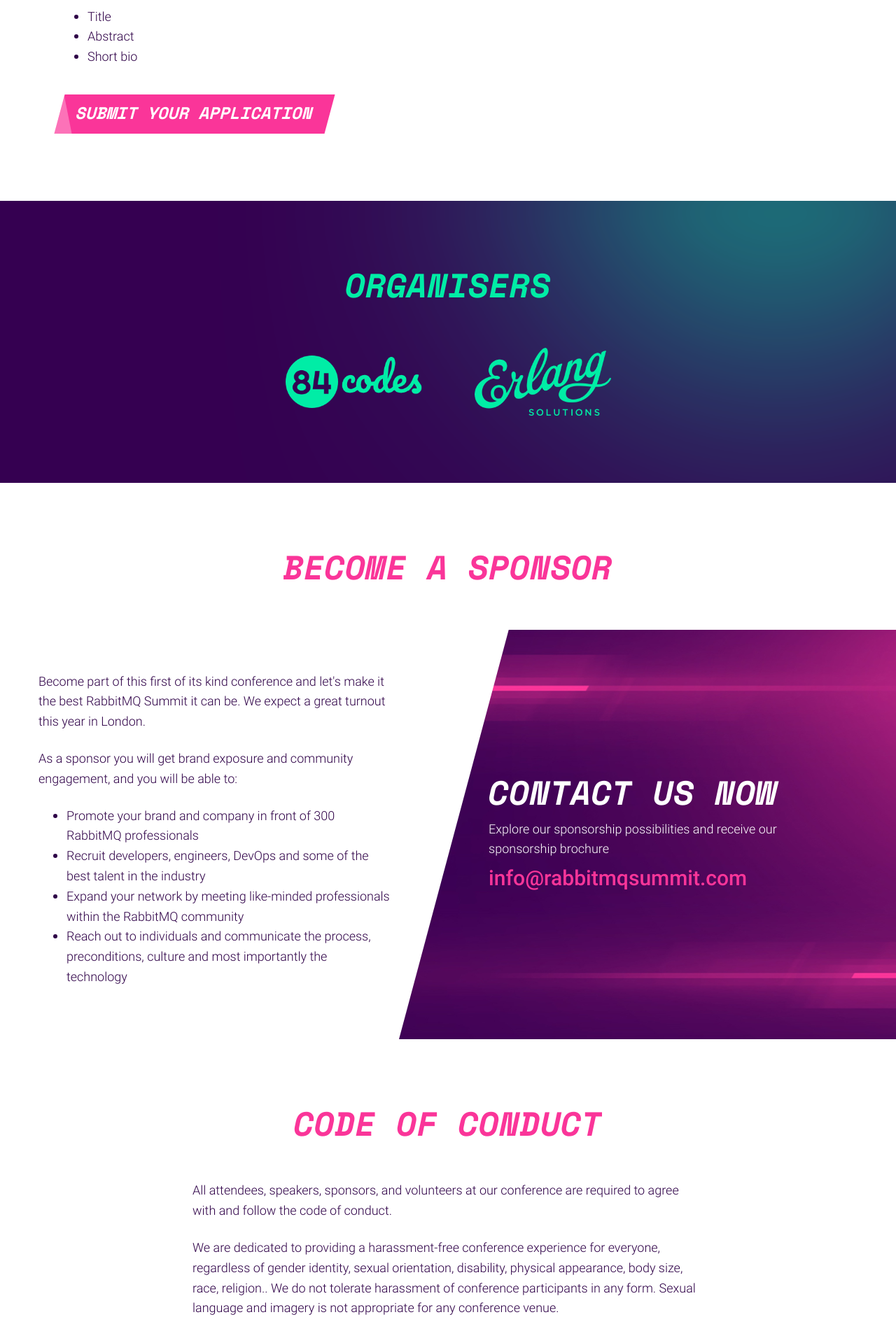
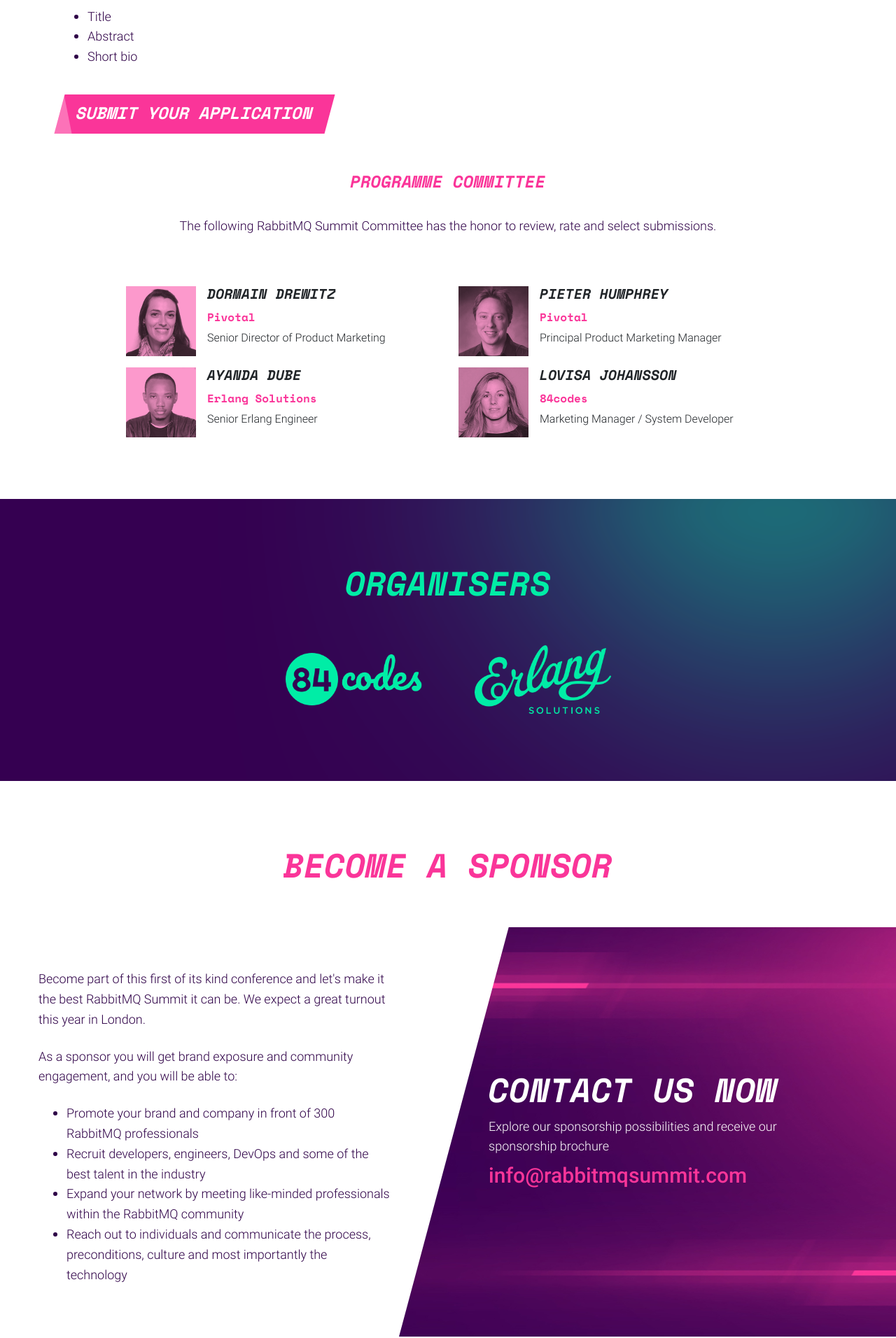
Before and after one commit to isabella232/rabbitmq-summit-1, a Jekyll site: the page built from index.html, in a window 1280 px wide. Shown: the part 2215-4127 px from the top of the page at 70% size. Built offline with Jekyll 4.4.1, drawn with Linux system fonts in a browser that asks for light colours; nearby versions of some CDN libraries; some web fonts are replaced; comment, search, counter and statistics services are not loaded; some of the changed text lies outside the part shown.

Commit message:
Added programme committee

```diff
--- a/css/starter.scss
+++ b/css/starter.scss
@@ -799,3 +799,21 @@ footer .footer-alt {
 		border-radius: 0;
 	}
 }
+
+.pink {
+	color: $pink;
+}
+
+.committee .media {
+	.img {
+		width: 100px;
+		height: 100px;
+		background-size: 100% 100%;
+		background-repeat: no-repeat;
+		background-color: rgba(250,53,153,0.5);
+		background-blend-mode: multiply;
+	}
+	img {
+		max-width: 100px;
+	}
+}
--- a/index.html
+++ b/index.html
@@ -128,14 +128,14 @@ image: /img/og-frontpage.jpg
               <div class="row justify-content-center align-items-center">
                 <div class="col-12 col-md-5 mb-3 mb-md-0">
                   <div class="skew-box img-wrap">
-                    <div class="img-holder" style="background-image: url(/img/speaker02.jpg);"></div>
+                    <div class="img-holder" style="background-image: url(/img/michael-klishin.jpg);"></div>
                   </div>
                 </div>
                 <div class="col-12 col-sm-10 col-md-7">
                   <div class="info skew-box pl-1">
-                    <h5 class="text-light text-uppercase mb-1">michael klishin</h5>
-                    <p class="text-primary text-uppercase mb-1">core Rabbitmq dev</p>
-                    <p class="text-primary text-uppercase mb-1">pivotal</p>
+                    <h5 class="text-light text-uppercase mb-1">Michael Klishin</h5>
+                    <p class="text-primary text-uppercase mb-1">Core Rabbitmq Dev</p>
+                    <p class="text-primary text-uppercase mb-1">Pivotal</p>
                   </div>
                 </div>
               </div>
@@ -144,7 +144,7 @@ image: /img/og-frontpage.jpg
               <div class="row justify-content-center align-items-center">
                 <div class="col-12 col-md-5 mb-3 mb-md-0">
                   <div class="skew-box img-wrap">
-                    <div class="img-holder" style="background-image: url(/img/speaker03.jpg);"></div>
+                    <div class="img-holder" style="background-image: url(/img/ayanda-dube.jpg);"></div>
                   </div>
                 </div>
                 <div class="col-12 col-sm-10 col-md-7">
@@ -162,7 +162,7 @@ image: /img/og-frontpage.jpg
               <div class="row justify-content-center align-items-center">
                 <div class="col-12 col-md-5 mb-3 mb-md-0">
                   <div class="skew-box img-wrap">
-                    <div class="img-holder" style="background-image: url(/img/speaker05.jpg)"></div>
+                    <div class="img-holder" style="background-image: url(/img/carl-horberg.jpg)"></div>
                   </div>
                 </div>
                 <div class="col-12 col-sm-10 col-md-7">
@@ -188,7 +188,7 @@ image: /img/og-frontpage.jpg
           </h3>
         </div>
       </div>
-      <div class="row justify-content-center mb-3">
+      <div class="row justify-content-center mb-5">
         <div class="col-12 col-md-6 order-2 order-md-1">
           <div class="text text-sm text-success">
             <p class="editable">
@@ -226,6 +226,80 @@ image: /img/og-frontpage.jpg
               </td>
             </tr>
           </table>
+        </div>
+      </div>
+      <div class="row justify-content-center mb-3">
+        <div class="col-12">
+          <h4 class="text-uppercase text-center text-primary mb-3 editable">
+            Programme Committee
+          </h4>
+        </div>
+      </div>
+      <div class="row justify-content-center mb-5">
+        <div class="col-12">
+          <div class="text text-sm text-success">
+            <p class="editable text-center">
+              The following RabbitMQ Summit Committee has the honor to review, rate and select submissions.
+            </p>
+          </div>
+        </div>
+      </div>
+      <div class="row justify-content-center committee">
+        <div class="col-12 col-sm-6 col-md-5 mb-3">
+          <div class="media">
+            <div class="img mr-3" style="background-image: url(/img/dormain-drewitz.jpg)"></div>
+            <div class="media-body">
+              <h5 class="mt-0 text-uppercase">Dormain Drewitz</h5>
+              <p class="mb-1">
+                <strong class="pink space-mono">Pivotal</strong>
+              </p>
+              <p class="mb-0">
+                Senior Director of Product Marketing
+              </p>
+            </div>
+          </div>
+        </div>
+        <div class="col-12 col-sm-6 col-md-5 mb-3">
+          <div class="media">
+            <div class="img mr-3" style="background-image: url(/img/pieter-humphrey.jpg)"></div>
+            <div class="media-body">
+              <h5 class="mt-0 text-uppercase">Pieter Humphrey</h5>
+              <p class="mb-1">
+                <strong class="pink space-mono">Pivotal</strong>
+              </p>
+              <p class="mb-0">
+                Principal Product Marketing Manager
+              </p>
+            </div>
+          </div>
+        </div>
+        <div class="col-12 col-sm-6 col-md-5 mb-3">
+          <div class="media">
+            <div class="img mr-3" style="background-image: url(/img/ayanda-dube.jpg)"></div>
+            <div class="media-body">
+              <h5 class="mt-0 text-uppercase">Ayanda Dube</h5>
+              <p class="mb-1">
+                <strong class="pink space-mono">Erlang Solutions</strong>
+              </p>
+              <p class="mb-0">
+                Senior Erlang Engineer
+              </p>
+            </div>
+          </div>
+        </div>
+        <div class="col-12 col-sm-6 col-md-5 mb-3">
+          <div class="media">
+            <div class="img mr-3" style="background-image: url(/img/lovisa-johansson.jpg)"></div>
+            <div class="media-body">
+              <h5 class="mt-0 text-uppercase">Lovisa Johansson</h5>
+              <p class="mb-1">
+                <strong class="pink space-mono">84codes</strong>
+              </p>
+              <p class="mb-0">
+                Marketing Manager / System Developer
+              </p>
+            </div>
+          </div>
         </div>
       </div>
     </div>
```
Also changed, not shown: img/ayanda-dube.jpg (added), img/carl-horberg.jpg (renamed from img/speaker05.jpg), img/dormain-drewitz.jpg (added), img/lovisa-johansson.jpg (added), img/michael-klishin.jpg (renamed from img/speaker02.jpg), img/pieter-humphrey.jpg (added), img/speaker03.jpg (deleted).
